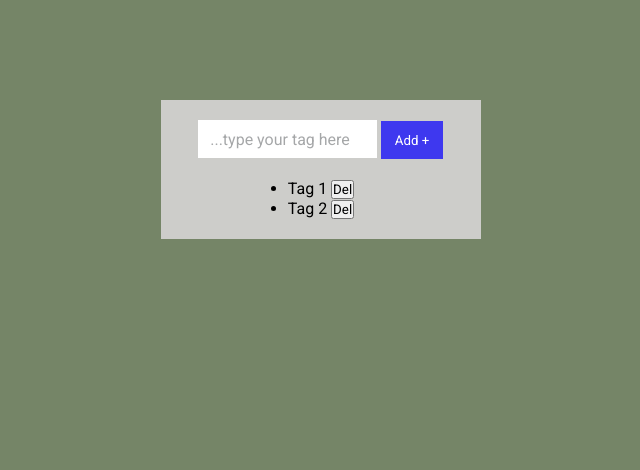
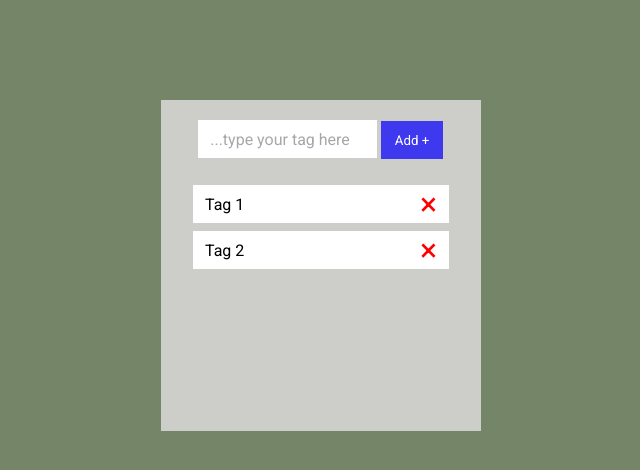
Before and after one commit to SergeyKagal/XB, a website built with webpack: page src/index.html in a window 1280 px wide. Shown: the whole page, without its empty margins (319-959 px from the left). Built offline with nearby package versions, Linux system fonts and the light colour scheme.

Commit message:
feat: tag area styles

```diff
--- a/src/index.html
+++ b/src/index.html
@@ -18,14 +18,14 @@
         <button class="input-area__button">Add +</button>
       </section>
       <section class="tags__area">
-        <ul class="tag__wrapper">
-          <li class="tag__item">
-            <span class="tag__text-content">Tag 1</span>
-            <button class="tag__delete-button">Del</button>
+        <ul class="tag__list">
+          <li class="tag__list-item">
+            <span class="tag__list-content">Tag 1</span>
+            <button class="tag__list-delete-button">&times;</button>
           </li>
-          <li class="tag__item">
-            <span class="tag__text-content">Tag 2</span>
-            <button class="tag__delete-button">Del</button>
+          <li class="tag__list-item">
+            <span class="tag__list-content">Tag 2</span>
+            <button class="tag__list-delete-button">&times;</button>
           </li>
         </ul>
       </section>
--- a/src/index.js
+++ b/src/index.js
@@ -1,2 +1,3 @@
 import './styles/styles.css';
 import './styles/input.css';
+import './styles/tags.css';
--- a/src/styles/input.css
+++ b/src/styles/input.css
@@ -1,4 +1,5 @@
 .input__area {
+  width: 92%;
   border: 1px solid #000000;
   font-size: 24px;
   display: flex;
@@ -22,10 +23,6 @@
   color: #212529;
   opacity: 0.4;
 }
-.input-area__label {
-  margin-bottom: 0.25rem;
-  border: none;
-}
 
 .input-area__button {
   width: 25%;
--- /dev/null
+++ b/src/styles/tags.css
@@ -0,0 +1,32 @@
+.tags__area {
+  width: 100%;
+  padding: 0.375rem 0.75rem;
+}
+.tag__list {
+  list-style-type: none;
+  width: 100%;
+  height: 220px;
+  display: flex;
+  flex-direction: column;
+  gap: 8px;
+  overflow-y: auto;
+}
+.tag__list-item {
+  background-color: #fff;
+  width: 100%;
+  height: calc(2.25rem + 2px);
+  display: flex;
+  align-items: center;
+  justify-content: space-between;
+  padding: 0 0.75rem;
+}
+.tag__list-delete-button {
+  color: #ff0000;
+  font-size: 32px;
+  cursor: pointer;
+  border: none;
+  background-color: #fff;
+}
+.tag__list-delete-button:hover {
+  color: #7b3535;
+}
```
